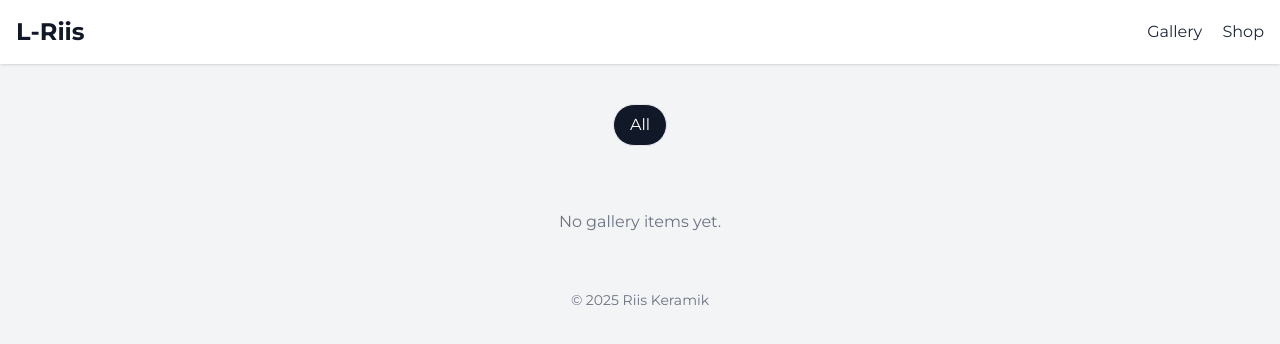
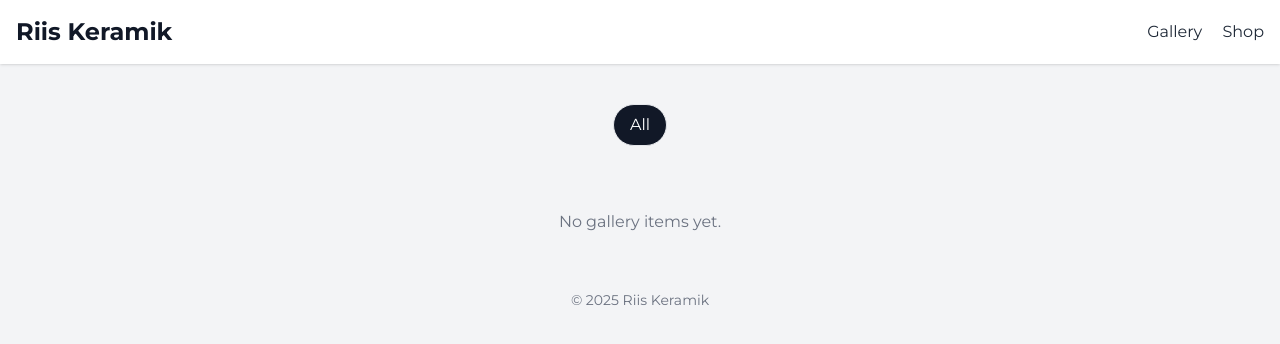
Before and after one commit to stfnxd/Riis-keramik.dk, a Laravel app: page / in a window 1280 px wide. Shown: the top 344 px of the page. Run offline with Laravel 12, Linux system fonts and the light colour scheme; data that the repository does not hold is empty; style sheets or scripts are compiled from the project's sources.

Commit message:
Riis keramik

```diff
--- a/resources/views/layouts/app.blade.php
+++ b/resources/views/layouts/app.blade.php
@@ -12,7 +12,7 @@
 <body class="bg-gray-100 text-gray-800 font-sans">
     <header class="bg-white shadow p-4 flex justify-between items-center">
         <!-- Left side: brand name -->
-        <a href="{{ route('shop.index') }}" class="text-2xl font-bold text-gray-900">L-Riis</a>
+        <a href="{{ route('shop.index') }}" class="text-2xl font-bold text-gray-900">Riis Keramik</a>
 
         <!-- Right side: navigation buttons -->
         <nav class="space-x-4">
```
